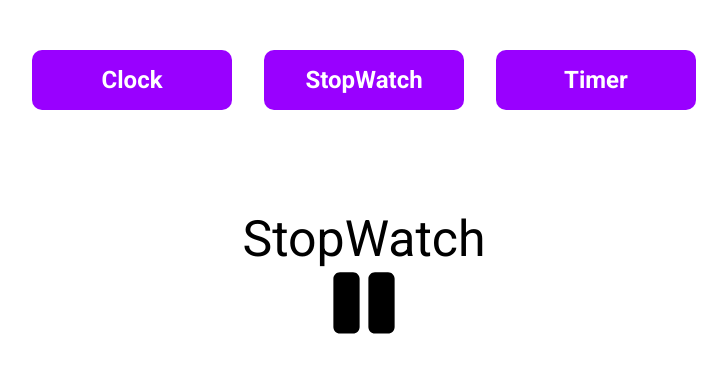
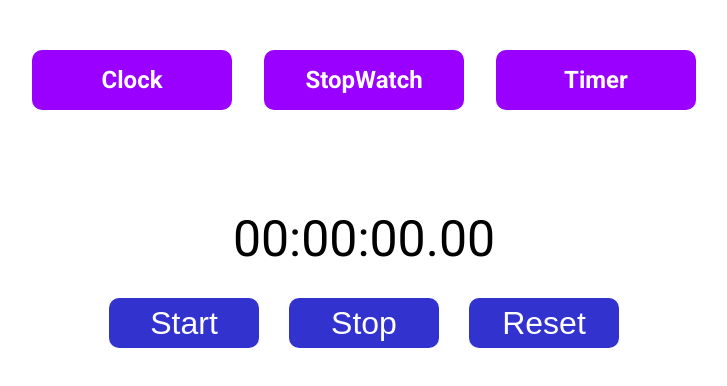
Before and after one commit to iamperii/Timer, a React (Vite) app: page /stopwatch in a window 1280 px wide. Shown: the top 386 px of the page, without its empty margins (276-1003 px from the left). Built offline with nearby package versions, Linux system fonts and the light colour scheme.

Commit message:
Stopwatch component done.

```diff
--- a/src/pages/StopWatch/StopWatch.jsx
+++ b/src/pages/StopWatch/StopWatch.jsx
@@ -1,27 +1,88 @@
+import style from './StopWatch.module.css';
 import { useState } from 'react';
-import style from './StopWatch.module.css';
-import { FaPause } from 'react-icons/fa';
-import { FaPlay } from 'react-icons/fa';
 
-<FaPause />;
 const StopWatch = () => {
-	const [visibility, setVisibility] = useState(true);
-	const changeVisibility = () => {
-		setVisibility(!visibility);
+	const [time, setTime] = useState({
+		hours: 0,
+		minutes: 0,
+		seconds: 0,
+		milliseconds: 0,
+	});
+	const [intervalId, setIntervalId] = useState(null);
+	const [records, setRecords] = useState([]);
+
+	const startTimer = () => {
+		if (intervalId) return;
+		const id = setInterval(() => {
+			setTime((prevTime) => {
+				let { hours, minutes, seconds, milliseconds } = prevTime;
+				milliseconds += 10;
+				if (milliseconds === 1000) {
+					seconds++;
+					milliseconds = 0;
+				}
+				if (seconds === 60) {
+					minutes++;
+					seconds = 0;
+				}
+				if (minutes === 60) {
+					hours++;
+					minutes = 0;
+				}
+				return { hours, minutes, seconds, milliseconds };
+			});
+		}, 10);
+		setIntervalId(id);
 	};
+
+	const stopTimer = () => {
+		if (intervalId) {
+			clearInterval(intervalId);
+			setIntervalId(null);
+
+			setRecords((prev) => [
+				...prev,
+				`${formatTime(time.hours)}:${formatTime(time.minutes)}:${formatTime(
+					time.seconds
+				)}.${formatTime(Math.floor(time.milliseconds / 10))}`,
+			]);
+		}
+	};
+
+	const resetTimer = () => {
+		stopTimer();
+		setTime({ hours: 0, minutes: 0, seconds: 0, milliseconds: 0 });
+		setRecords([]);
+	};
+
+	const formatTime = (timeUnit) => (timeUnit < 10 ? `0${timeUnit}` : timeUnit);
+
 	return (
-		<>
-			<div className={style.stopwatch}>
-				StopWatch
-				<div className="icon-container">
-					{visibility ? (
-						<FaPause onClick={changeVisibility} className={style.icon} />
-					) : (
-						<FaPlay onClick={changeVisibility} className={style.icon} />
-					)}
-				</div>
+		<div className={style.stopwatch}>
+			<div className={style.time}>
+				{formatTime(time.hours)}:{formatTime(time.minutes)}:
+				{formatTime(time.seconds)}.
+				{formatTime(Math.floor(time.milliseconds / 10))}
 			</div>
-		</>
+			<div className={style.buttons}>
+				<button className={style.button} onClick={startTimer}>
+					Start
+				</button>
+				<button className={style.button} onClick={stopTimer}>
+					Stop
+				</button>
+				<button className={style.button} onClick={resetTimer}>
+					Reset
+				</button>
+			</div>
+			<div className={style.records}>
+				<ul>
+					{records.map((record, index) => (
+						<li key={index}>{record}</li>
+					))}
+				</ul>
+			</div>
+		</div>
 	);
 };
 
--- a/src/pages/StopWatch/StopWatch.module.css
+++ b/src/pages/StopWatch/StopWatch.module.css
@@ -5,12 +5,39 @@
 	justify-content: center;
 	font-size: 50px;
 }
-.icon {
-	font-size: 70px;
-	cursor: pointer;
-	-webkit-user-select: none;
-	-khtml-user-select: none;
-	-moz-user-select: none;
-	-o-user-select: none;
-	user-select: none;
+.time {
+	font-size: 50px;
+	margin-bottom: 20px;
 }
+.buttons {
+	display: flex;
+	justify-content: center;
+	gap: 30px;
+	align-items: center;
+	padding: 10px;
+}
+.button {
+	/* padding: 10px; */
+	height: 50px;
+	width: 150px;
+	font-size: 2rem;
+	border-radius: 10px;
+	color: white;
+	border: none;
+	background-color: rgb(50, 50, 207);
+	&:hover {
+		cursor: pointer;
+	}
+}
+.button:nth-child(1):focus {
+	background-color: rgb(50, 207, 50);
+}
+.button:nth-child(2):focus {
+	background-color: rgb(207, 50, 50);
+}
+.button:nth-child(3):focus {
+	background-color: rgb(207, 207, 50);
+}
+.button:active {
+	transform: scale(0.95);
+}
```
